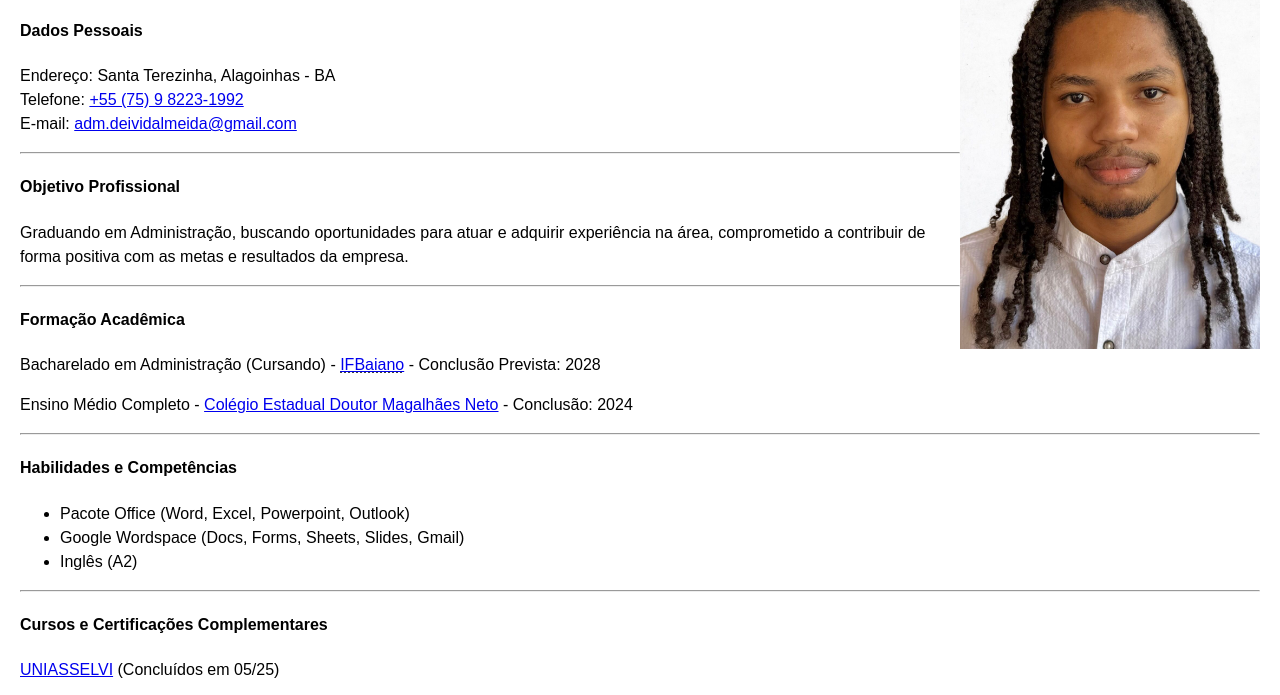
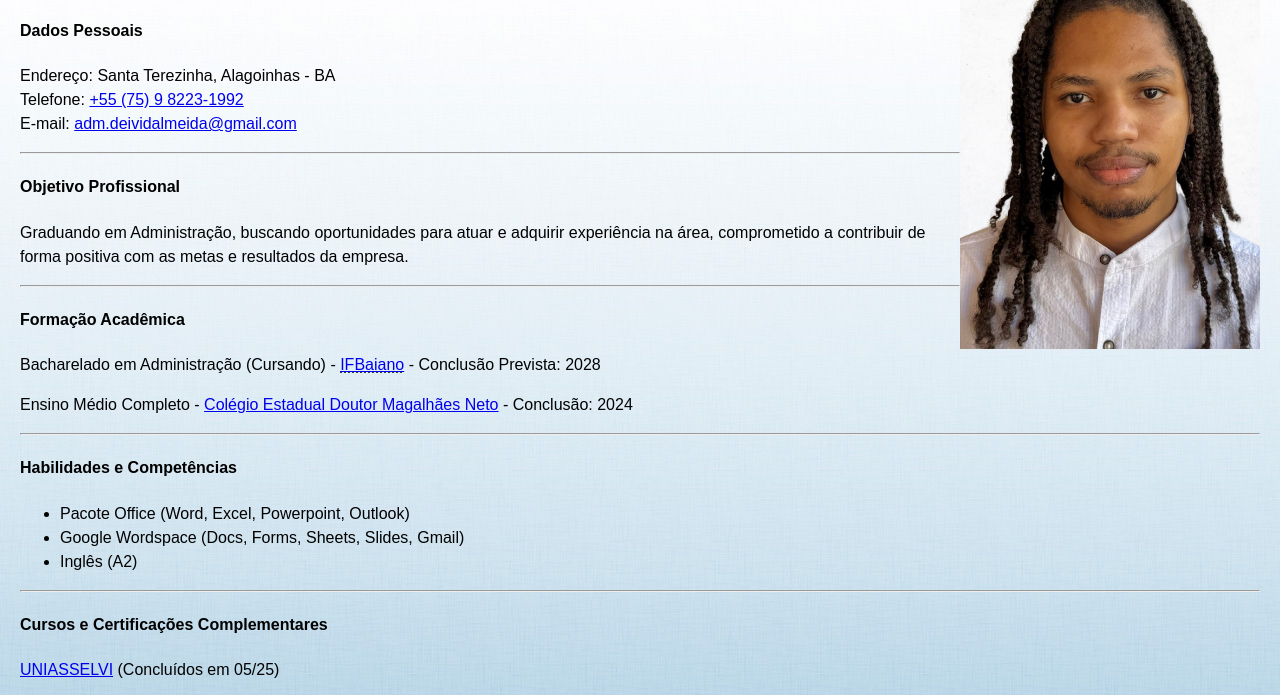
Before and after one commit to deivid-a/curriculo, a plain HTML site: page index.html in a window 1280 px wide. Shown: the part 72-767 px from the top of the page. Drawn offline with Linux system fonts and the light colour scheme.

Commit message:
Update index.html

```diff
--- a/index.html
+++ b/index.html
@@ -14,7 +14,7 @@
             line-height: 1.5;
     </style>
        </head>
- <body background=p.jpeg bgproperties=fixed>
+ <body background=p.jpg bgproperties=fixed>
 <! Início do Corpo da Página>
 
        <body>
```
